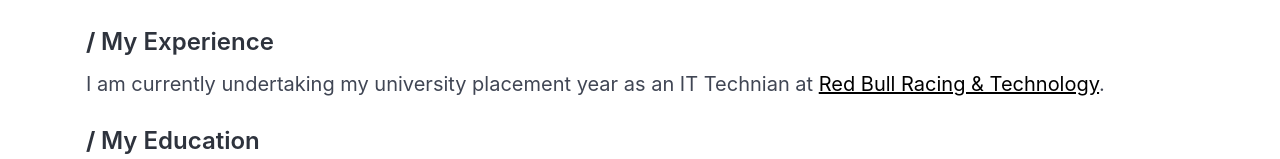
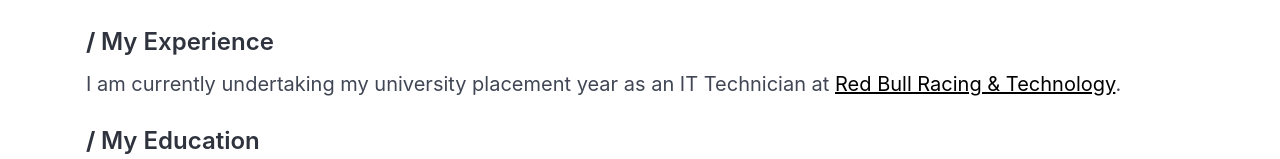
Before and after one commit to Gxorge/ghott.me, a SvelteKit app: page / in a window 1280 px wide. Shown: the part 232-391 px from the top of the page. Built offline with nearby package versions, Linux system fonts and the light colour scheme.

Commit message:
certified spelling moment

```diff
--- a/src/routes/+page.svelte
+++ b/src/routes/+page.svelte
@@ -20,7 +20,7 @@
         </p>
 
         <h2>My Experience</h2>
-        <p class="gweb-link-black">I am currently undertaking my university placement year as an IT Technian at <a href="https://www.redbullracing.com">Red Bull Racing & Technology</a>.</p>
+        <p class="gweb-link-black">I am currently undertaking my university placement year as an IT Technician at <a href="https://www.redbullracing.com">Red Bull Racing & Technology</a>.</p>
 
         <h2>My Education</h2>
         <p>
```
